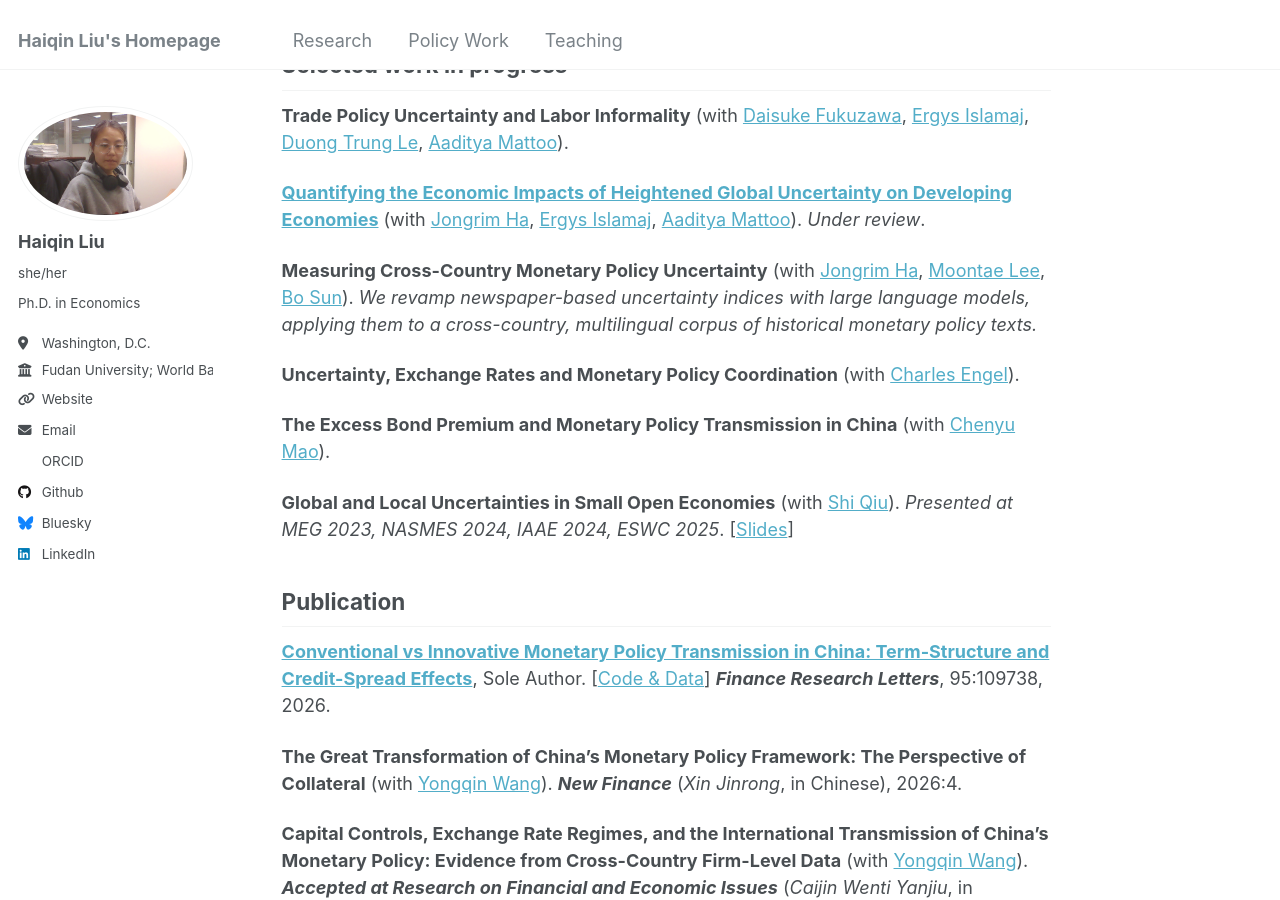
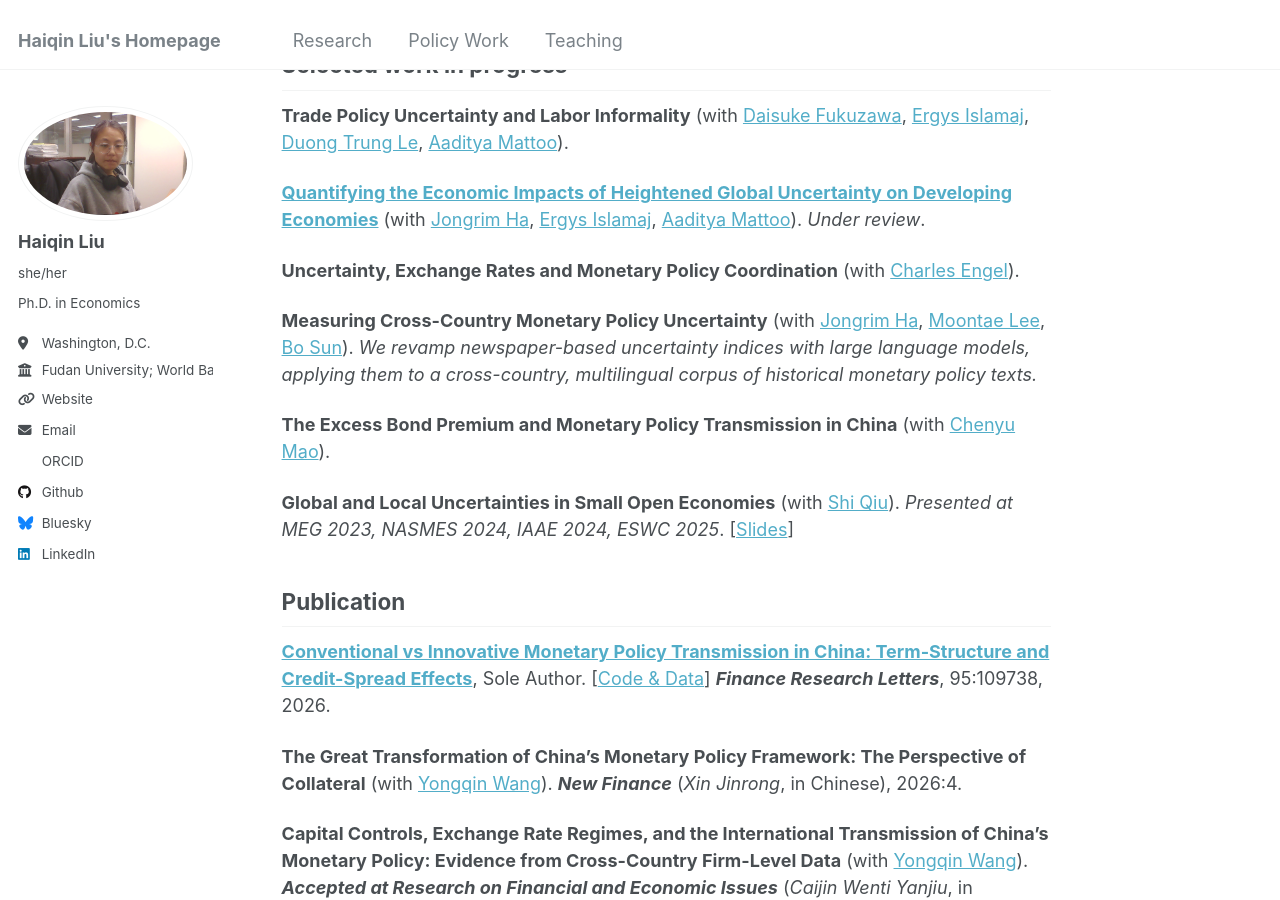
Before and after one commit to liuhaiqinFDU/liuhaiqinFDU.github.io, a Jekyll site: the page built from research.md, in a window 1280 px wide and 900 px high, scrolled down 472 px. Built offline with Jekyll 4.4.1, drawn with Linux system fonts in a browser that asks for light colours; some web fonts are replaced.

```diff
--- a/research.md
+++ b/research.md
@@ -21,10 +21,10 @@ title: ""
 
 **[Quantifying the Economic Impacts of Heightened Global Uncertainty on Developing Economies](https://papers.ssrn.com/sol3/papers.cfm?abstract_id=6435574)** (with [Jongrim Ha](https://www.jongrimha.com/), [Ergys Islamaj](https://www.worldbank.org/en/about/people/e/ergys-islamaj), [Aaditya Mattoo](https://www.worldbank.org/en/about/people/a/aaditya-mattoo)). *Under review*. <!-- *Scheduled to present: [[EAEA 2025](https://www.eaeaweb.com/)\*] We examine how global uncertainty transmits to EMDEs from micro to macro.* -->
 
+**Uncertainty, Exchange Rates and Monetary Policy Coordination** (with [Charles Engel](https://users.ssc.wisc.edu/~cengel/)).
+
 **Measuring Cross-Country Monetary Policy Uncertainty** (with [Jongrim Ha](https://www.jongrimha.com/), [Moontae Lee](https://business.uic.edu/profiles/lee-moontae/), [Bo Sun](https://sites.google.com/site/bosun09/home)).
 *We revamp newspaper-based uncertainty indices with large language models, applying them to a cross-country, multilingual corpus of historical monetary policy texts.*
-
-**Uncertainty, Exchange Rates and Monetary Policy Coordination** (with [Charles Engel](https://users.ssc.wisc.edu/~cengel/)).
 
 **The Excess Bond Premium and Monetary Policy Transmission in China** (with [Chenyu Mao](https://sites.google.com/view/chenyu-sophia-mao/home-page)). <!-- [Draft coming soon] *We build an SOE-adjusted EBP index for China and quantify its marginal effect on multi-dimensional PBoC shocks identified from distributional properties.* -->
 
```
